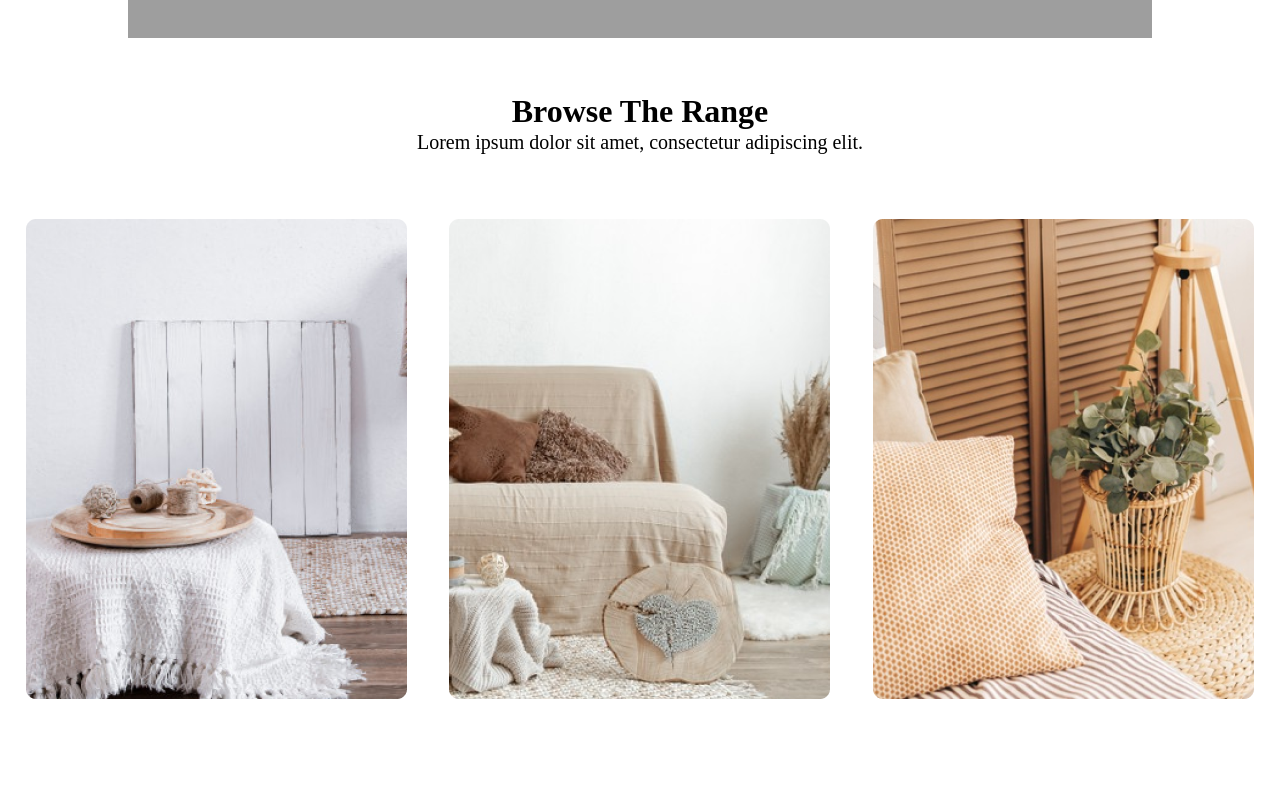
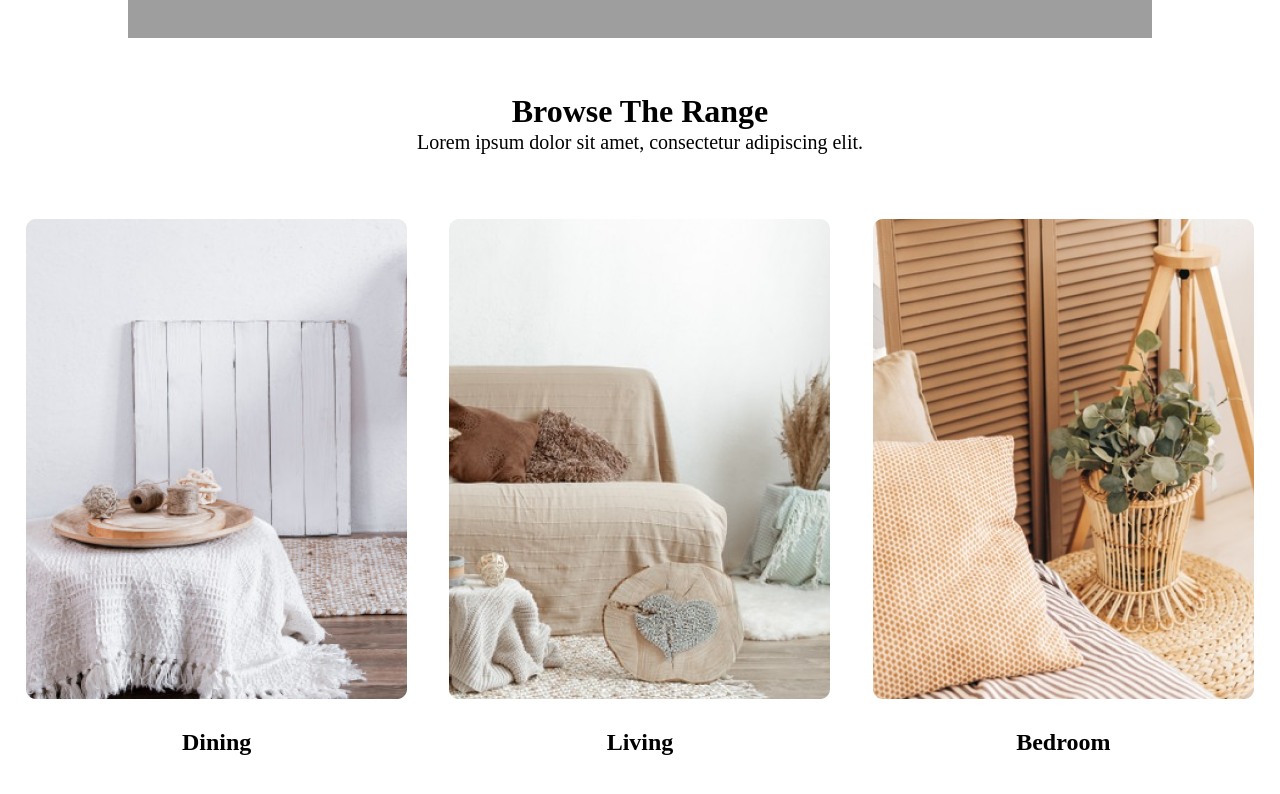
Before and after one commit to H-Robert1998/eComerciaWebSite, a React (Vite) app: page / in a window 1280 px wide. Shown: the part 562-1356 px from the top of the page. Before the commit the page ends 1318 px from the top, so only its background shows below. Built offline with nearby package versions, Linux system fonts and the light colour scheme; grey boxes are pictures that could not be loaded.

Commit message:
fix add name Home page browseRangeSection img name

```diff
--- a/src/components/homePageComponets/browseRangeSection/browseRangeSectionItems/BrowseRangeSectionItems.css
+++ b/src/components/homePageComponets/browseRangeSection/browseRangeSectionItems/BrowseRangeSectionItems.css
@@ -9,6 +9,16 @@
         margin-top: 5px;
     }
 }
+.browseRangeSectionItems_container_blok_textcentr{
+    display: flex;
+    flex-direction: column;
+    align-items: center;
+    p {
+        font-size: 24px;
+        font-weight: 600;
+        margin-top: 30px;
+    }
+}
 @media (max-width: 767px) {
 
     .browseRangeSectionItems_container_blok img {
--- a/src/components/homePageComponets/browseRangeSection/browseRangeSectionItems/BrowseRangeSectionItems.jsx
+++ b/src/components/homePageComponets/browseRangeSection/browseRangeSectionItems/BrowseRangeSectionItems.jsx
@@ -7,9 +7,18 @@ function BrowseRangeSectionItems (){
     return(
         <div className="browseRangeSectionItems_container">
             <div className="browseRangeSectionItems_container_blok">
-                <img src={BrowseRangeimg1} alt="furniture" width={381} height={480}/>
-                <img src={BrowseRangeimg2} alt="furniture" width={381} height={480}/>
-                <img src={BrowseRangeimg3} alt="furniture" width={381} height={480}/>
+                <div className="browseRangeSectionItems_container_blok_textcentr">
+                    <img src={BrowseRangeimg1} alt="furniture" width={381} height={480}/>
+                    <p>Dining</p>
+                </div>
+                <div className="browseRangeSectionItems_container_blok_textcentr">
+                    <img src={BrowseRangeimg2} alt="furniture" width={381} height={480}/>
+                    <p>Living</p>
+                </div>
+                <div className="browseRangeSectionItems_container_blok_textcentr">
+                    <img src={BrowseRangeimg3} alt="furniture" width={381} height={480}/>
+                    <p>Bedroom</p>
+                </div>
             </div>
         </div>
     );
```
